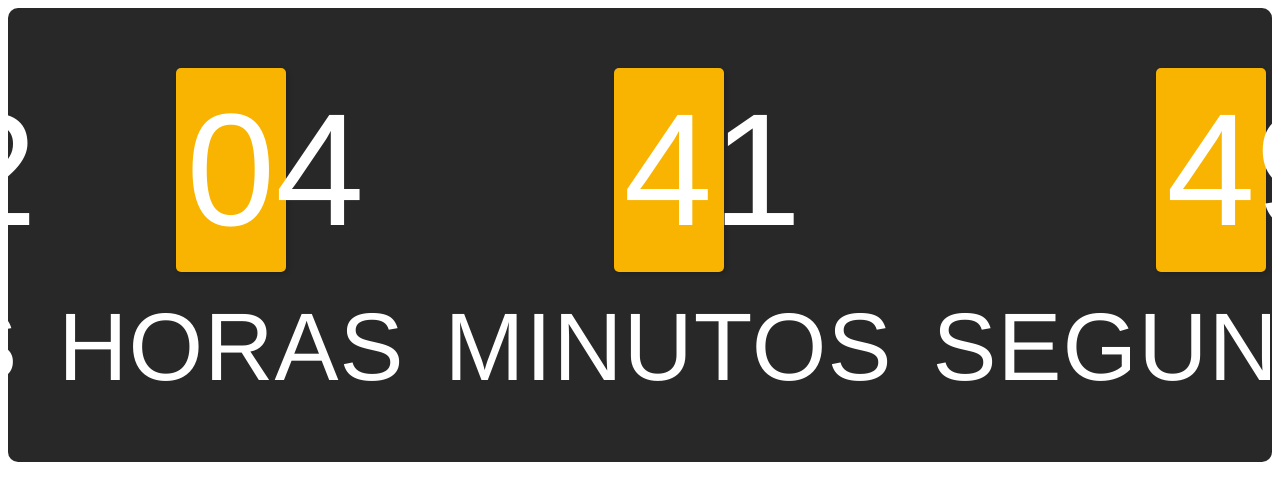
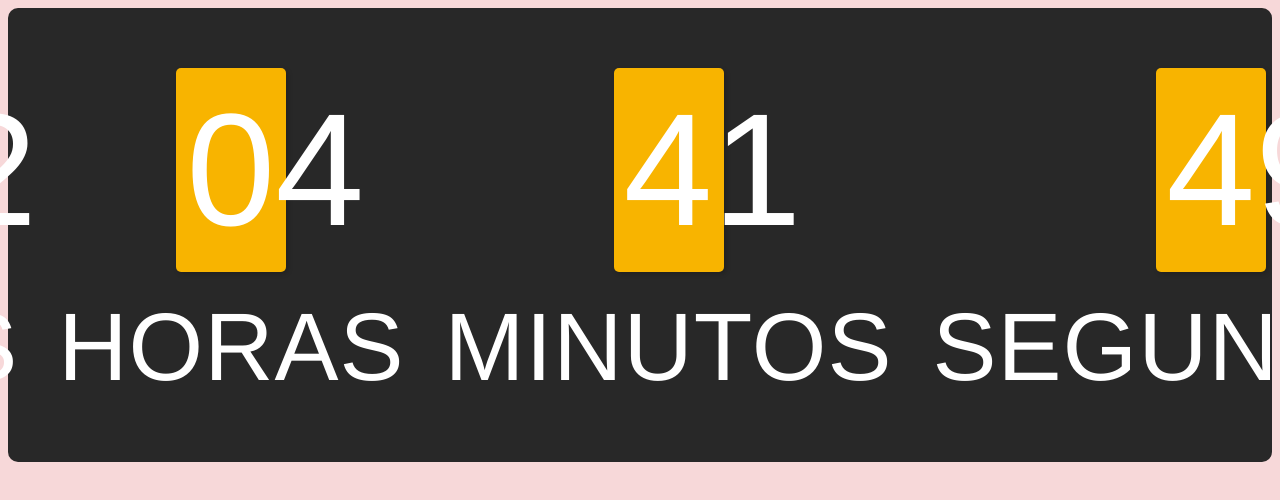
Before and after one commit to piterlautaro/wedding-tracker, a plain HTML site: page index.html in a window 1280 px wide. Shown: the top 500 px of the page. Drawn offline with Linux system fonts and the light colour scheme.

Commit message:
Update style.css

```diff
--- a/style.css
+++ b/style.css
@@ -1,3 +1,7 @@
+body {
+  background-color: #f7d8d9;
+}
+
 #countdown {
   display: flex;
   justify-content: center;
```
